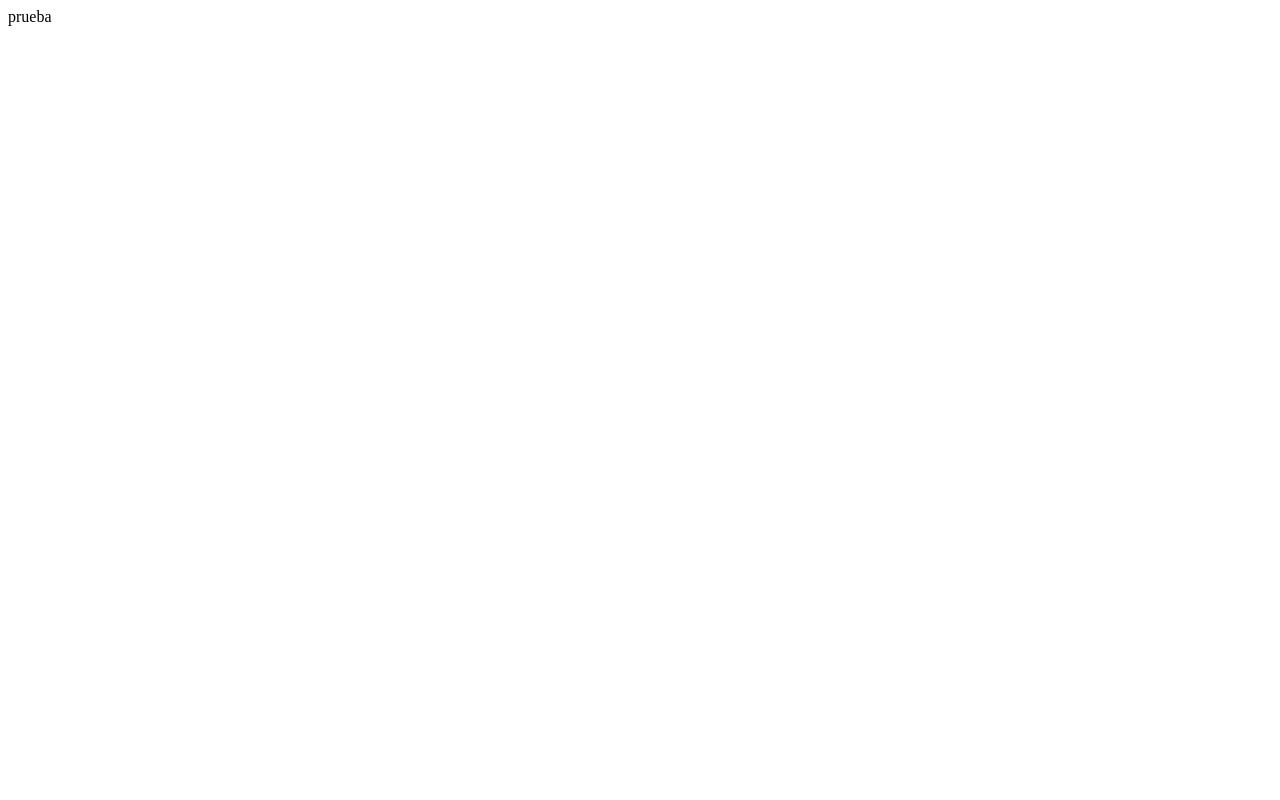
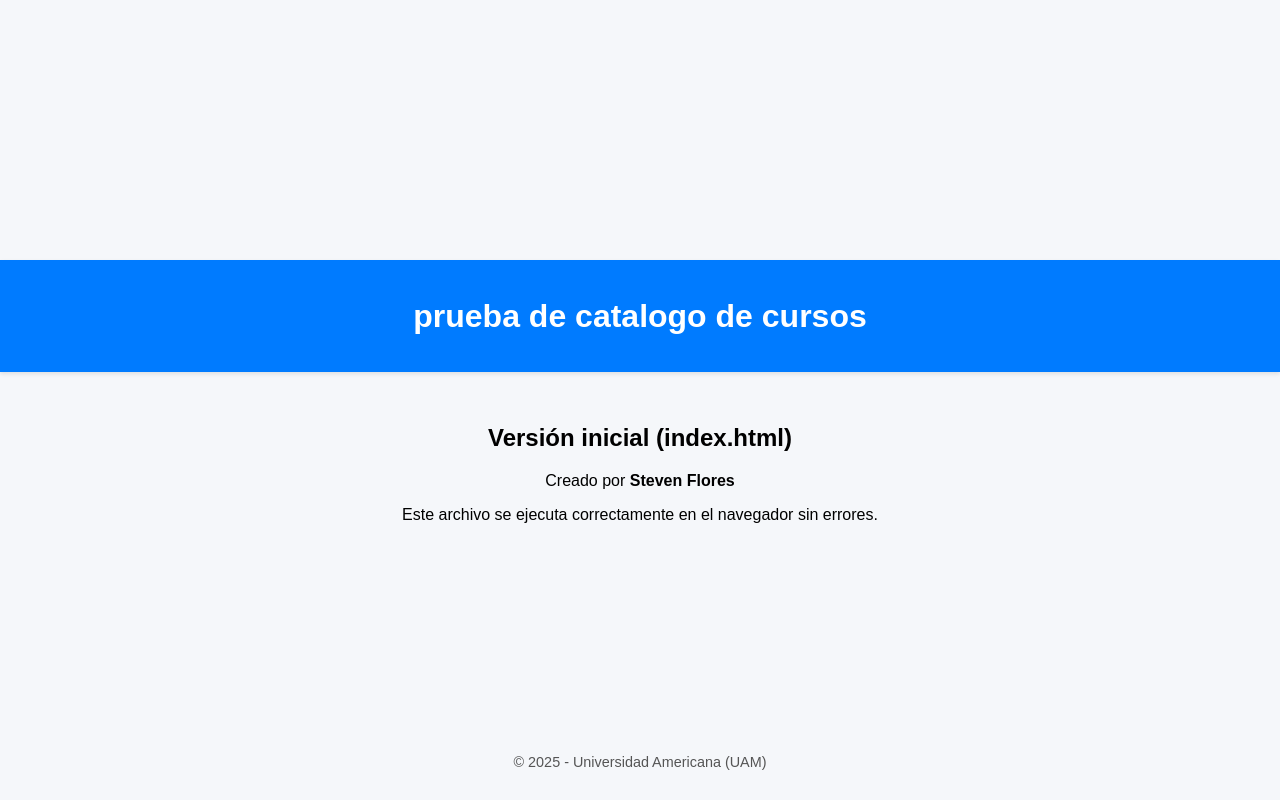
Before and after one commit to st3v3n030707/CatalogoDeCursos, a plain HTML site: page index.html in a window 1280 px wide. Drawn offline with Linux system fonts and the light colour scheme.

Commit message:
subiendo estructura bade de la miniapp

```diff
--- a/index.html
+++ b/index.html
@@ -1 +1,61 @@
-prueba
+<!DOCTYPE html>
+<html lang="es">
+<head>
+    <meta charset="UTF-8">
+    <meta name="viewport" content="width=device-width, initial-scale=1.0">
+    <title>Catalogo De Cursos</title>
+    <style>
+        body {
+            font-family: Arial, sans-serif;
+            background-color: #f5f7fa;
+            margin: 0;
+            padding: 0;
+            display: flex;
+            flex-direction: column;
+            align-items: center;
+            justify-content: center;
+            height: 100vh;
+        }
+
+        header {
+            background-color: #007bff;
+            color: white;
+            width: 100%;
+            text-align: center;
+            padding: 1rem 0;
+            box-shadow: 0 2px 4px rgba(0,0,0,0.1);
+        }
+
+        main {
+            text-align: center;
+            margin-top: 2rem;
+        }
+
+        footer {
+            position: absolute;
+            bottom: 1rem;
+            font-size: 0.9rem;
+            color: #555;
+        }
+    </style>
+</head>
+<body>
+    <header>
+        <h1>prueba de catalogo de cursos</h1>
+    </header>
+
+    <main>
+        <h2>Versión inicial (index.html)</h2>
+        <p>Creado por <strong>Steven Flores</strong></p>
+        <p>Este archivo se ejecuta correctamente en el navegador sin errores.</p>
+    </main>
+
+    <footer>
+        <p>© 2025 - Universidad Americana (UAM)</p>
+    </footer>
+
+    <!-- 📝 Documentación interna:
+         Este esqueleto fue creado manualmente con un poco de ayuda de ChatGPT.
+         No se utilizó GitHub Copilot para la generación de este código. -->
+</body>
+</html>
```
